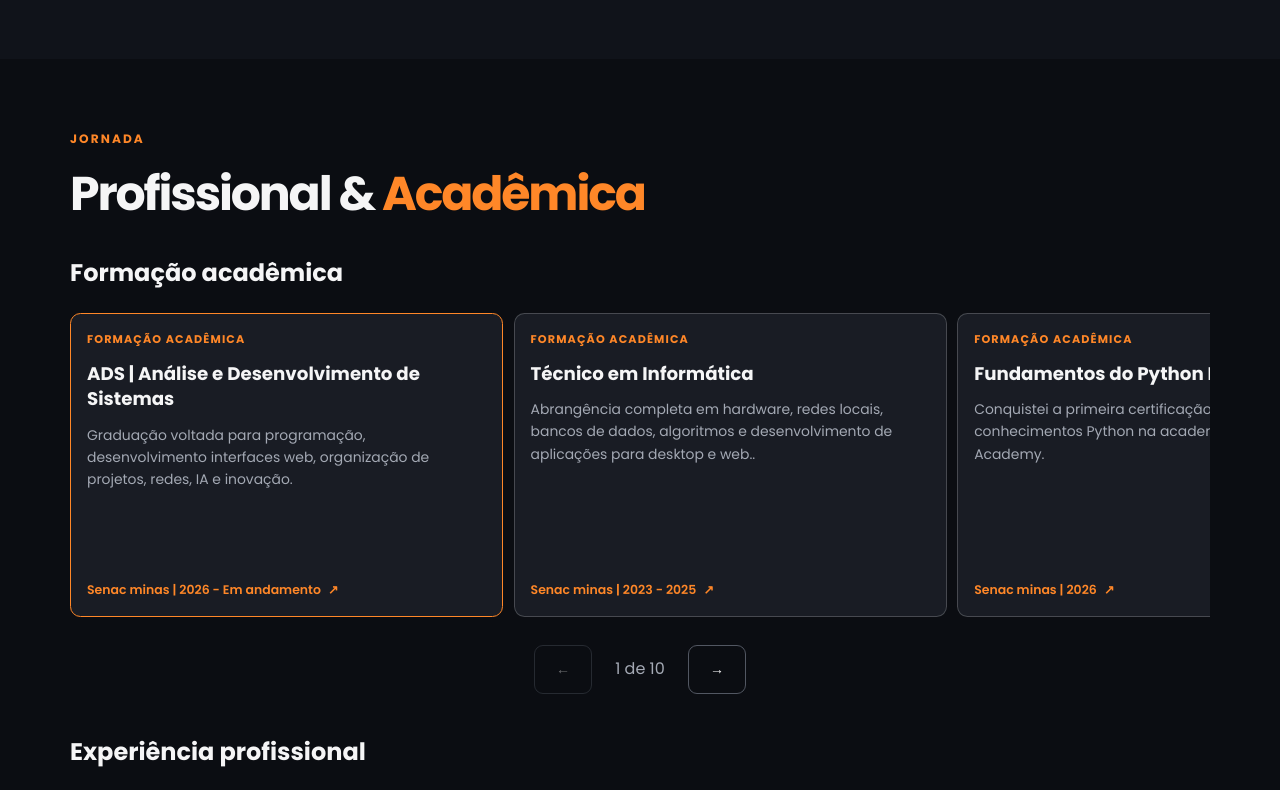
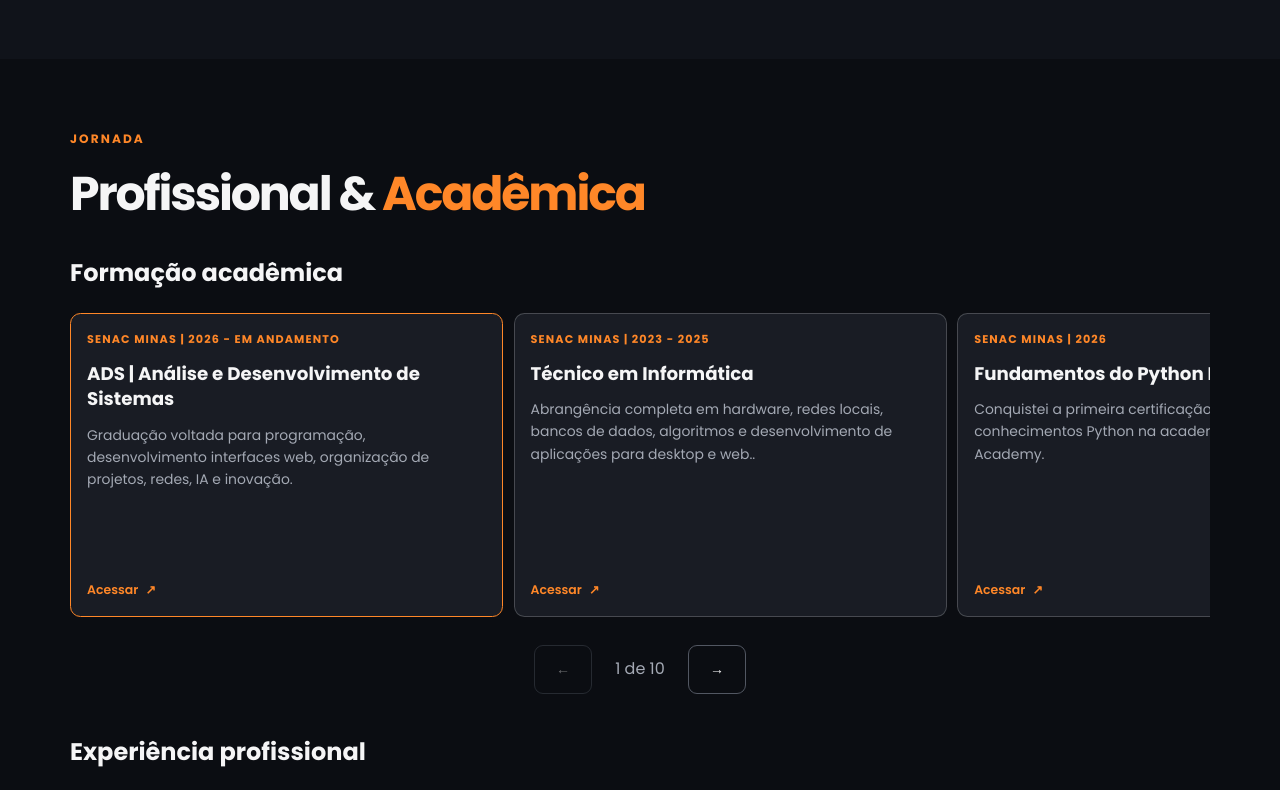
Before and after one commit to LoganLucky0601/Portifolio_pessoal, a plain HTML site: page index.html in a window 1280 px wide. Shown: the part 4536-5326 px from the top of the page. Drawn offline with Linux system fonts and the light colour scheme.

Commit message:
ajustes no ultimo commit, mas ainda precisa terminar

```diff
--- a/index.html
+++ b/index.html
@@ -285,10 +285,10 @@
           <h3 id="titulo-formacao-academica">Formação acadêmica</h3>
           <div class="journey-carousel" tabindex="0" role="region" aria-labelledby="titulo-formacao-academica">
             <article class="journey-card">
-              <span class="journey-label">FORMAÇÃO ACADÊMICA</span>
+              <span class="journey-label">SENAC MINAS | 2026 - EM ANDAMENTO</span>
               <h4>ADS | Análise e Desenvolvimento de Sistemas</h4>
               <p>Graduação voltada para programação, desenvolvimento interfaces web, organização de projetos, redes, IA e inovação.</p>
-              <button class="journey-note journey-open" type="button" aria-haspopup="dialog" aria-label="Ver detalhes: ADS | Análise e Desenvolvimento de Sistemas">Senac minas | 2026 - Em andamento <span aria-hidden="true">↗</span></button>
+              <button class="journey-note journey-open" type="button" aria-haspopup="dialog" aria-label="Ver detalhes: ADS | Análise e Desenvolvimento de Sistemas">Acessar <span aria-hidden="true">↗</span></button>
 
               <!-- DETALHES EDITÁVEIS DESTE CARD:
                    data-image: caminho da imagem principal, ex.: img/meu-certificado.png
@@ -307,10 +307,10 @@
               </template>
             </article>
             <article class="journey-card">
-              <span class="journey-label">FORMAÇÃO ACADÊMICA</span>
+              <span class="journey-label">SENAC MINAS | 2023 - 2025</span>
               <h4>Técnico em Informática</h4>
               <p>Abrangência completa em hardware, redes locais, bancos de dados, algoritmos e desenvolvimento de aplicações para desktop e web..</p>
-              <button class="journey-note journey-open" type="button" aria-haspopup="dialog" aria-label="Ver detalhes: Técnico em Informática">Senac minas | 2023 - 2025 <span aria-hidden="true">↗</span></button>
+              <button class="journey-note journey-open" type="button" aria-haspopup="dialog" aria-label="Ver detalhes: Técnico em Informática">Acessar <span aria-hidden="true">↗</span></button>
 
               <!-- DETALHES EDITÁVEIS DESTE CARD:
                    data-image: caminho da imagem principal, ex.: img/meu-certificado.png
@@ -329,10 +329,10 @@
               </template>
             </article>
             <article class="journey-card">
-              <span class="journey-label">FORMAÇÃO ACADÊMICA</span>
+              <span class="journey-label">SENAC MINAS | 2026</span>
               <h4>Fundamentos do Python I</h4>
               <p>Conquistei a primeira certificação global em conhecimentos Python na academia Cisco Networking Academy.</p>
-              <button class="journey-note journey-open" type="button" aria-haspopup="dialog" aria-label="Ver detalhes: Fundamentos do Python I">Senac minas | 2026 <span aria-hidden="true">↗</span></button>
+              <button class="journey-note journey-open" type="button" aria-haspopup="dialog" aria-label="Ver detalhes: Fundamentos do Python I">Acessar <span aria-hidden="true">↗</span></button>
 
               <!-- DETALHES EDITÁVEIS DESTE CARD:
                    data-image: caminho da imagem principal, ex.: img/meu-certificado.png
@@ -351,10 +351,10 @@
               </template>
             </article>
             <article class="journey-card">
-              <span class="journey-label">FORMAÇÃO ACADÊMICA</span>
+              <span class="journey-label">SENAC MINAS | 2026</span>
               <h4>CCNA: Introdução às Redes</h4>
               <p>Conquistei a primeira certificação global em conhecimentos Redes na academia Cisco Networking Academy.</p>
-              <button class="journey-note journey-open" type="button" aria-haspopup="dialog" aria-label="Ver detalhes: CCNA: Introdução às Redes">Senac minas | 2026 <span aria-hidden="true">↗</span></button>
+              <button class="journey-note journey-open" type="button" aria-haspopup="dialog" aria-label="Ver detalhes: CCNA: Introdução às Redes">Acessar <span aria-hidden="true">↗</span></button>
 
               <!-- DETALHES EDITÁVEIS DESTE CARD:
                    data-image: caminho da imagem principal, ex.: img/meu-certificado.png
@@ -373,10 +373,10 @@
               </template>
             </article>
             <article class="journey-card">
-              <span class="journey-label">FORMAÇÃO ACADÊMICA</span>
+              <span class="journey-label">SENAC MINAS | 2026</span>
               <h4>Sensibilização para a Segurança Digital</h4>
               <p>Conquistei a primeira certificação global em conhecimentos segurança digital na academia Cisco Networking Academy.</p>
-              <button class="journey-note journey-open" type="button" aria-haspopup="dialog" aria-label="Ver detalhes: Sensibilização para a Segurança Digital">Senac minas | 2026 <span aria-hidden="true">↗</span></button>
+              <button class="journey-note journey-open" type="button" aria-haspopup="dialog" aria-label="Ver detalhes: Sensibilização para a Segurança Digital">Acessar <span aria-hidden="true">↗</span></button>
 
               <!-- DETALHES EDITÁVEIS DESTE CARD:
                    data-image: caminho da imagem principal, ex.: img/meu-certificado.png
@@ -395,10 +395,10 @@
               </template>
             </article>
             <article class="journey-card">
-              <span class="journey-label">FORMAÇÃO ACADÊMICA</span>
+              <span class="journey-label">SENAC MINAS | 2022 - 2023</span>
               <h4>Técnico Segurança no trabalho</h4>
               <p>Foco na gestão de políticas de saúde e segurança, avaliação e controlo de riscos ocupacionais, investigação de acidentes, primeiros socorros, planos de emergência e ações educativas no ambiente laboral.</p>
-              <button class="journey-note journey-open" type="button" aria-haspopup="dialog" aria-label="Ver detalhes: Técnico Segurança no trabalho">Senac minas | 2022 - 2023 <span aria-hidden="true">↗</span></button>
+              <button class="journey-note journey-open" type="button" aria-haspopup="dialog" aria-label="Ver detalhes: Técnico Segurança no trabalho">Acessar <span aria-hidden="true">↗</span></button>
 
               <!-- DETALHES EDITÁVEIS DESTE CARD:
                    data-image: caminho da imagem principal, ex.: img/meu-certificado.png
@@ -417,10 +417,10 @@
               </template>
             </article>
             <article class="journey-card">
-              <span class="journey-label">FORMAÇÃO ACADÊMICA</span>
+              <span class="journey-label">SENAC MINAS | 2025</span>
               <h4>Excel básico à Intermediário</h4>
               <p>Domínio de análise de dados, otimização de fluxos e estruturação de informações para suporte à decisão</p>
-              <button class="journey-note journey-open" type="button" aria-haspopup="dialog" aria-label="Ver detalhes: Excel básico à Intermediário">Senac minas | 2025 <span aria-hidden="true">↗</span></button>
+              <button class="journey-note journey-open" type="button" aria-haspopup="dialog" aria-label="Ver detalhes: Excel básico à Intermediário">Acessar <span aria-hidden="true">↗</span></button>
 
               <!-- DETALHES EDITÁVEIS DESTE CARD:
                    data-image: caminho da imagem principal, ex.: img/meu-certificado.png
@@ -464,7 +464,7 @@
               <span class="journey-label">APRENDIZADO CONTÍNUO</span>
               <h4>Desenvolvimento Full-Stack & Ferramentas Modernas</h4>
               <p>Aprofundamento contínuo em Python, automação de processos, controlo de versão com Git e estruturação de ambientes de desenvolvimento eficientes no VS Code.</p>
-              <button class="journey-note journey-open" type="button" aria-haspopup="dialog" aria-label="Ver detalhes: Desenvolvimento Full-Stack &amp; Ferramentas Modernas">Conhecimentos <span aria-hidden="true">↗</span></button>
+              <button class="journey-note journey-open" type="button" aria-haspopup="dialog" aria-label="Ver detalhes: Desenvolvimento Full-Stack &amp; Ferramentas Modernas">Conhecimentos <span aria-hidden="true"></span></button>
 
               <!-- DETALHES EDITÁVEIS DESTE CARD:
                    data-image: caminho da imagem principal, ex.: img/meu-certificado.png
@@ -486,7 +486,7 @@
               <span class="journey-label">APRENDIZADO CONTÍNUO</span>
               <h4>Análise de Dados & Excel</h4>
               <p>Elaboração e estruturação de planilhas eletrônicas e relatórios gráficos básicos para otimização de fluxos analíticos.</p>
-              <button class="journey-note journey-open" type="button" aria-haspopup="dialog" aria-label="Ver detalhes: Análise de Dados &amp; Excel">Conhecimentos <span aria-hidden="true">↗</span></button>
+              <button class="journey-note journey-open" type="button" aria-haspopup="dialog" aria-label="Ver detalhes: Análise de Dados &amp; Excel">Conhecimentos <span aria-hidden="true"></span></button>
 
               <!-- DETALHES EDITÁVEIS DESTE CARD:
                    data-image: caminho da imagem principal, ex.: img/meu-certificado.png
```
